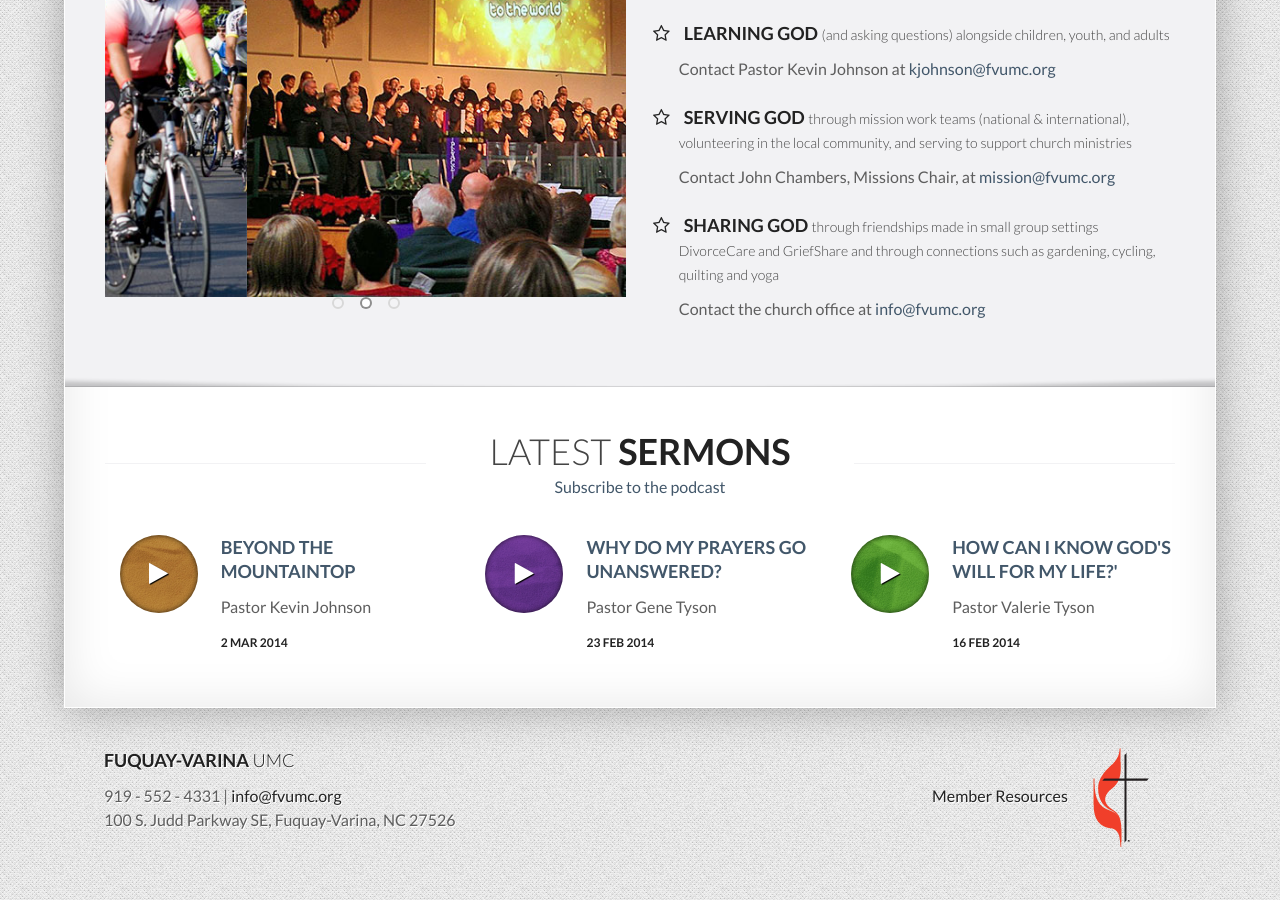
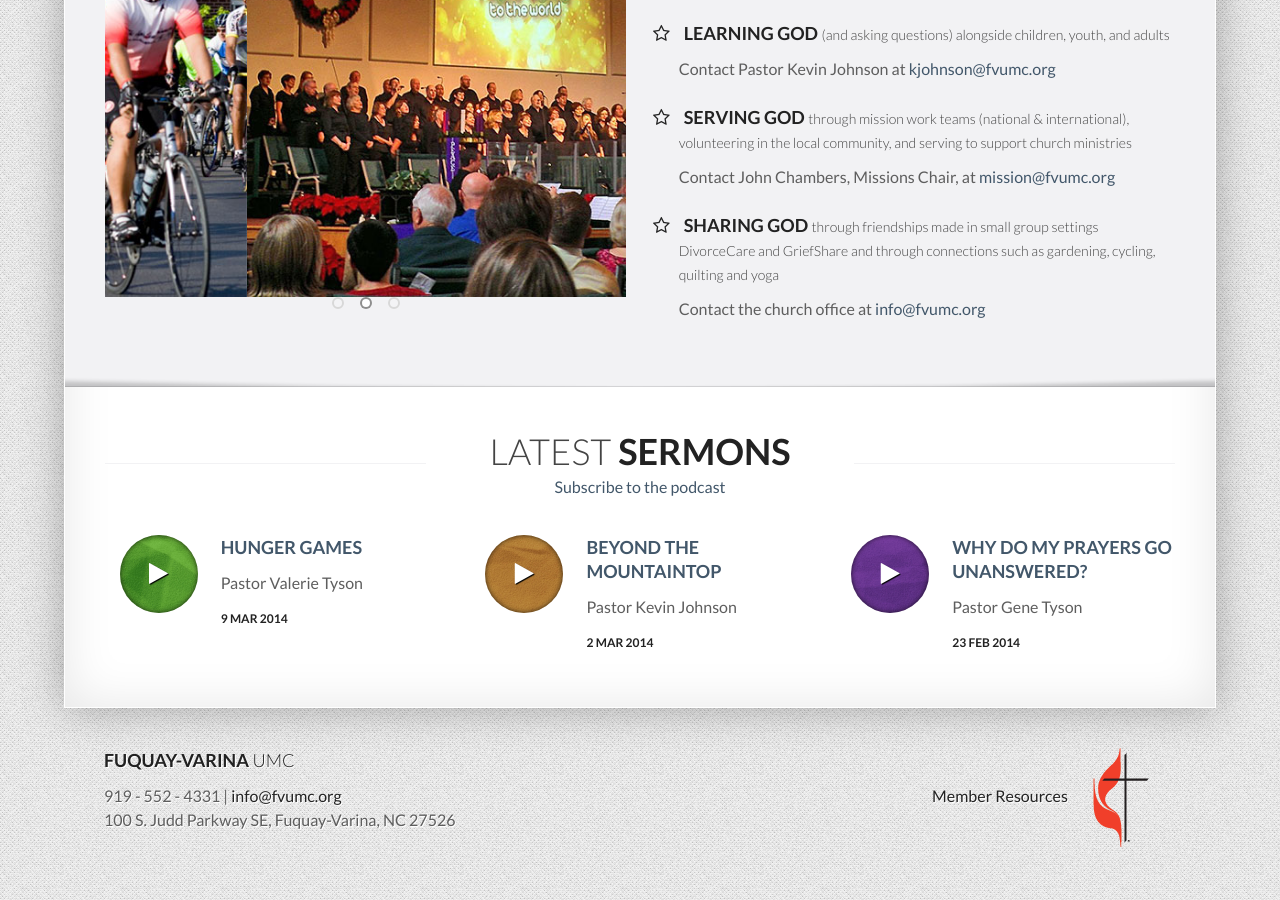
Before and after one commit to fvumc/fvumc.github.io, a Jekyll site: the page built from index.html, in a window 1280 px wide and 900 px high, scrolled down 2898 px. Built offline with Jekyll 4.4.1, drawn with Linux system fonts in a browser that asks for light colours; Markdown is read by kramdown in place of the engine named in the settings.

Commit message:
Update index.html

```diff
--- a/index.html
+++ b/index.html
@@ -242,6 +242,33 @@
               <div class="row-fluid">
                 <div class="span4">
                   <div class="round-box box-small">
+                    <a class="box-inner" href="http://audio.fvumc.org/03_09_2014_Hunger_Games.mp3">
+                      <img alt="some image" class="img-circle" src="images/Color-Block-Lime.jpg">
+                      <i class='icon-play'></i>
+                    </a>
+                  </div>
+                </div>
+                <div class="span8">
+                  <h3>
+                    <a href="http://audio.fvumc.org/03_09_2014_Hunger_Games.mp3">
+                      Hunger Games
+                    </a>
+                  </h3>
+                  <p>
+                    Pastor Valerie Tyson
+                  </p>
+                    <h5>
+                    9 Mar 2014
+                  </h5>
+                </div>
+              </div>
+            </li>
+
+
+            <li class="span4">
+              <div class="row-fluid">
+                <div class="span4">
+                  <div class="round-box box-small">
                     <a class="box-inner" href="http://audio.fvumc.org/02_09_2014_Why_Do_Bad_Things_Happen_To_Good_People.mp3">
                       <img alt="some image" class="img-circle" src="images/Color-Block-Orange.jpg">
                       <i class='icon-play'></i>
@@ -290,31 +317,6 @@
               </div>
             </li>
 
-            <li class="span4">
-              <div class="row-fluid">
-                <div class="span4">
-                  <div class="round-box box-small">
-                    <a class="box-inner" href="http://audio.fvumc.org/02_16_2014_How_Can_I_Know_Gods_Will_For_My_Life.mp3">
-                      <img alt="some image" class="img-circle" src="images/Color-Block-Lime.jpg">
-                      <i class='icon-play'></i>
-                    </a>
-                  </div>
-                </div>
-                <div class="span8">
-                  <h3>
-                    <a href="http://audio.fvumc.org/02_16_2014_How_Can_I_Know_Gods_Will_For_My_Life.mp3">
-                      How Can I Know God's Will For My Life?'
-                    </a>
-                  </h3>
-                  <p>
-                    Pastor Valerie Tyson
-                  </p>
-                    <h5>
-                    16 Feb 2014
-                  </h5>
-                </div>
-              </div>
-            </li>
 
           </ul>
         </div>
```
